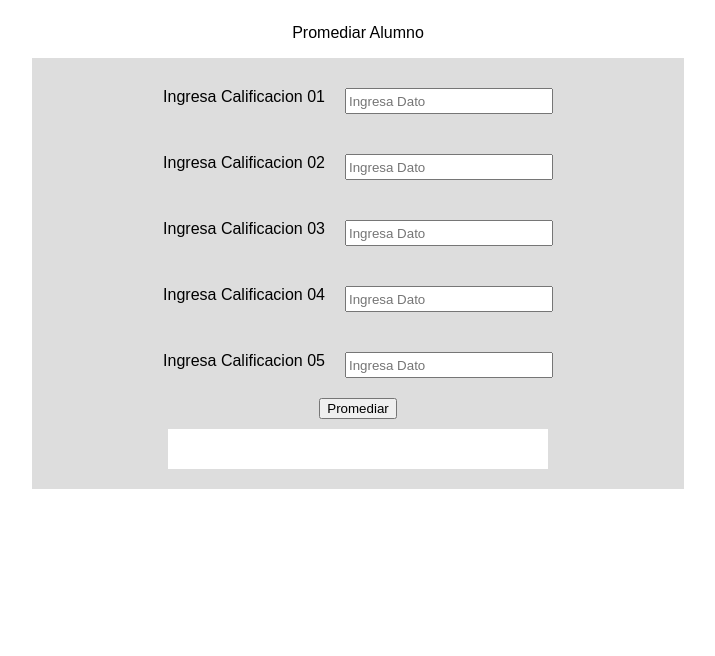
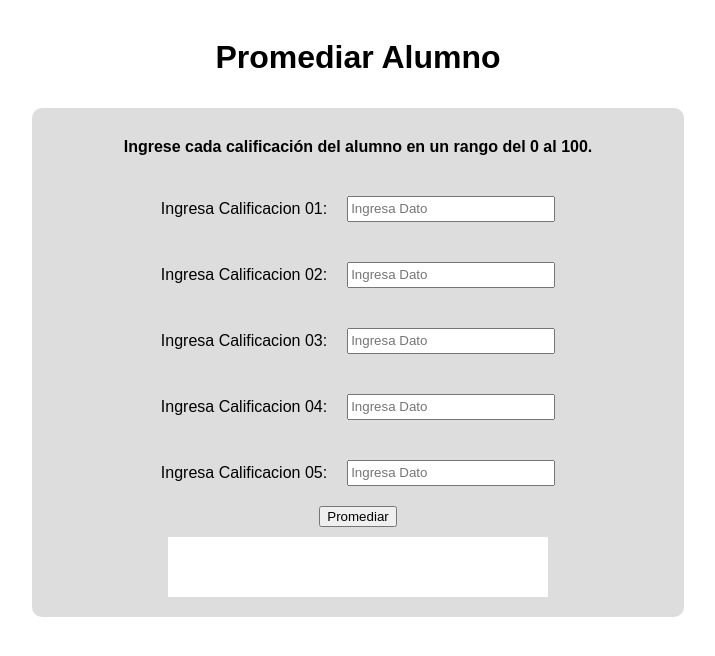
Before and after one commit to UCamp-fullstack-Equipo07/Mod05_Promedio, a plain HTML site: page index.html in a window 1280 px wide. Shown: the whole page, without its empty margins (282-997 px from the left). Drawn offline with Linux system fonts and the light colour scheme.

Commit message:
second commit

```diff
--- a/index.html
+++ b/index.html
@@ -9,27 +9,30 @@
     <title>Promedio</title>
 </head>
 <body>
-    <header>Promediar Alumno</header>
+    <header><h1>Promediar Alumno</h1></header>
     <section class="main">
         <div class="items">
             <div class="item">
-                <p>Ingresa Calificacion 01</p>
+                <p><strong>Ingrese cada calificación del alumno en un rango del 0 al 100.</strong></p>
+            </div>
+            <div class="item">
+                <p>Ingresa Calificacion 01:</p>
                 <input type="" id="cal_01" placeholder="Ingresa Dato">
             </div>
             <div class="item">
-                <p>Ingresa Calificacion 02</p>
+                <p>Ingresa Calificacion 02:</p>
                 <input type="" id="cal_02" placeholder="Ingresa Dato">
             </div>
             <div class="item">
-                <p>Ingresa Calificacion 03</p>
+                <p>Ingresa Calificacion 03:</p>
                 <input type="" id="cal_03" placeholder="Ingresa Dato">
             </div>
             <div class="item">
-                <p>Ingresa Calificacion 04</p>
+                <p>Ingresa Calificacion 04:</p>
                 <input type="" id="cal_04" placeholder="Ingresa Dato">
             </div>
             <div class="item">
-                <p>Ingresa Calificacion 05</p>
+                <p>Ingresa Calificacion 05:</p>
                 <input type="" id="cal_05" placeholder="Ingresa Dato">
             </div>
             <div class="item_btn">
--- a/index.js
+++ b/index.js
@@ -2,17 +2,24 @@ function onClick($this){
 
     let arry=[1,2,3,4,5];
     let promedio=0;
+    let validEntry=false;
 
     for (i=1;i<(arry.length+1);i++){
         arry[(i-1)]= Number(document.getElementById('cal_0'+i).value);
         promedio=promedio+arry[(i-1)]
-        //console.log(promedio);
     }
 
-    if((promedio/5)>=70){
-        document.getElementById('result').innerHTML='Aprobado: '+(promedio/5);
+    if(!isNaN(arry[0])&&!isNaN(arry[1])&&!isNaN(arry[2])&&!isNaN(arry[3])&&!isNaN(arry[4])){
+
+        if((promedio/5)>=70){
+            document.getElementById('result').innerHTML='Aprobado: '+(promedio/5);
+        }else{
+            document.getElementById('result').innerHTML='Reprobado: '+(promedio/5)
+        }
     }else{
-        document.getElementById('result').innerHTML='Reprobado: '+(promedio/5)
+        document.getElementById('result').innerHTML='Por favor revisa que todas las calificaciones sean números del 0 al 100.'
     }
 
+
+
 }
--- a/styles.css
+++ b/styles.css
@@ -22,8 +22,8 @@ html{
 
 header{
     text-align: center;
-    padding: 1rem;
-    font-weight: 20px;
+    padding: 10px;
+    font-weight: 30px;
 }
 
 .main{
@@ -37,6 +37,7 @@ header{
 .main .items{
     display: flex;
     background-color: var(--primary);
+    border-radius: 10px;
     width: 50%;
     flex-direction: column;
     justify-content: center;
@@ -47,6 +48,7 @@ header{
 .main .items .item{
     display: flex;
     justify-content: center;
+    align-items: center;
     margin: 10px;
 }
 
@@ -65,6 +67,6 @@ header{
     justify-content: center;
     background: var(--light);
     margin: 10px;
-    height: 40px;
+    height: 60px;
     width: 60%;
 }
```
